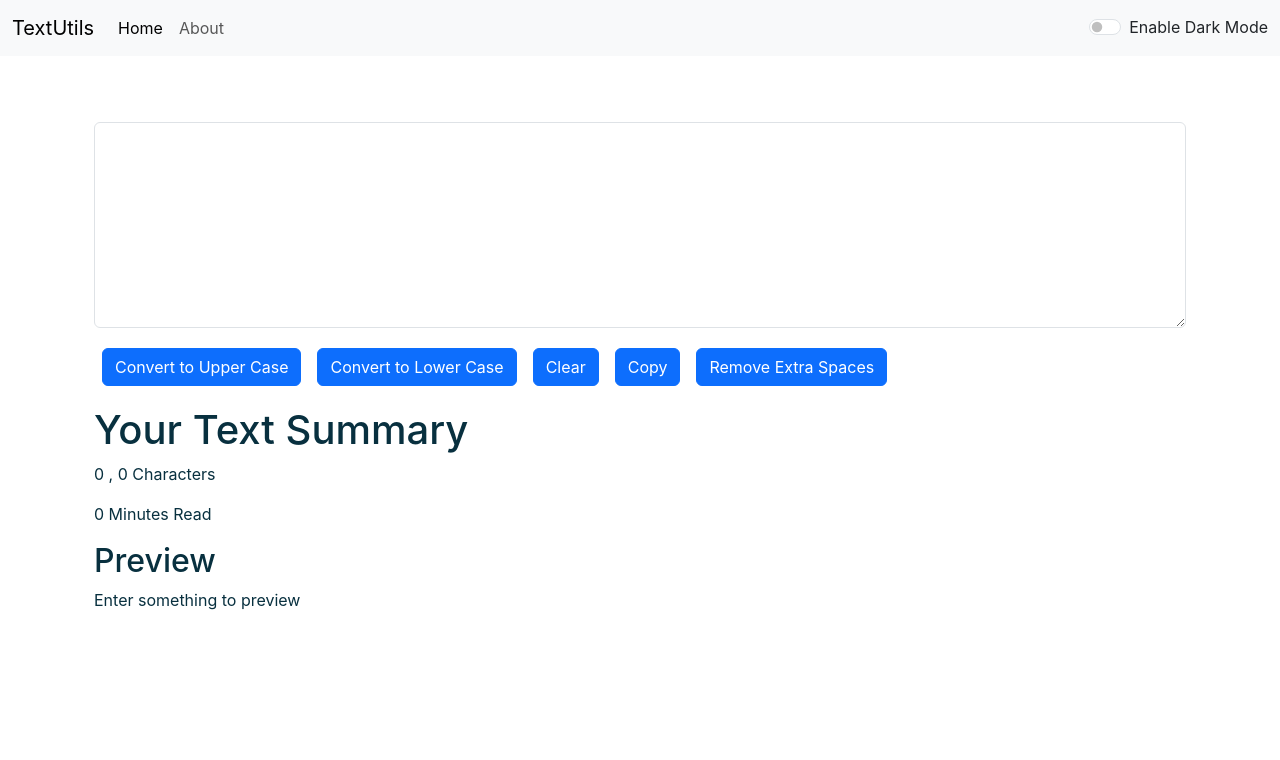
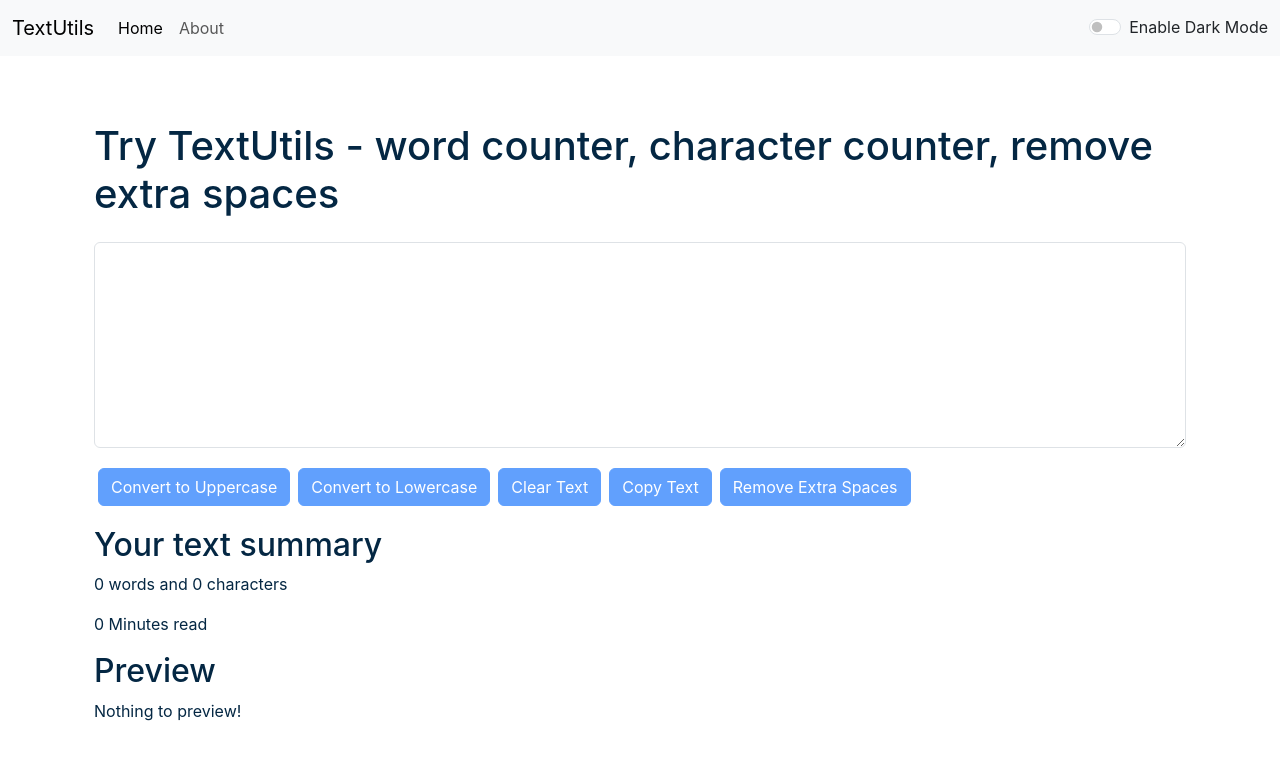
Before and after one commit to victorr0909/TextUtils, a React (Create React App) app: page / in a window 1280 px wide. Shown: the top 760 px of the page. Built offline with nearby package versions, Linux system fonts and the light colour scheme.

Commit message:
Few changes

```diff
--- a/src/App.js
+++ b/src/App.js
@@ -1,53 +1,56 @@
-import { useState } from 'react';
 import './App.css';
 import Navbar from './components/Navbar';
 import TextForm from './components/TextForm';
+import About from './components/About';
+import React, { useState } from 'react';
 import Alert from './components/Alert';
- import About from './components/About';
-import {BrowserRouter as Router,  Switch, Route} from "react-router-dom";
-// import TextForm from './components/TextForm';
+import {
+  BrowserRouter as Router,
+  Switch,
+  Route
+} from "react-router-dom";
 
 
 function App() {
-  const [mode, setMode] = useState('light') ; //whether Dark Mode is enabled or not
+  const [mode, setMode] = useState('light'); // Whether dark mode is enabled or not
   const [alert, setAlert] = useState(null);
 
-  const showAlert =(message , type) =>{
+  const showAlert = (message, type)=>{
       setAlert({
-      msg : message,
-      type : type
+        msg: message,
+        type: type
       })
       setTimeout(() => {
           setAlert(null);
       }, 1500);
   }
 
-  const toggleMode= () =>{
-    if(mode==='light'){
+  const toggleMode = ()=>{
+    if(mode === 'light'){
       setMode('dark');
-      document.body.style.backgroundColor = '#08303f';
-      showAlert("Dark Mode Enabled","success");
-      document.title="'TextUtils - Dark Mode Enabled!"
+      document.body.style.backgroundColor = '#042743';
+      showAlert("Dark mode has been enabled", "success");
     }
     else{
       setMode('light');
       document.body.style.backgroundColor = 'white';
-      showAlert("Dark Mode Disabled","success");
-      document.title="'TextUtils - Light Mode Enabled!"
+      showAlert("Light mode has been enabled", "success");
     }
   }
   return (
     <>
     <Router>
-        <Navbar title="TextUtils" mode={mode} toggleMode={toggleMode}/>
-        <Alert alert={alert} />
+    <Navbar title="TextUtils" mode={mode} toggleMode={toggleMode} key={new Date()} />
+    <Alert alert={alert}/>
     <div className="container my-3">
     <Switch>
+    {/* /users --> Component 1
+        /users/home --> Component 2 */}
           <Route exact path="/about">
             <About mode={mode} />
           </Route>
           <Route exact path="/">
-              <TextForm showAlert={showAlert}  mode={mode}/>
+            <TextForm showAlert={showAlert} heading="Try TextUtils - word counter, character counter, remove extra spaces" mode={mode}/>
           </Route>
     </Switch>
     </div>
@@ -55,4 +58,5 @@
     </>
   );
 }
+
 export default App;
--- a/src/components/TextForm.js
+++ b/src/components/TextForm.js
@@ -1,63 +1,65 @@
 import React, {useState} from 'react'
 
+
 export default function TextForm(props) {
-    const handleUpClick =()=>{
-        console.log("Uppercase was clicked" + text);
+    const handleUpClick = ()=>{
         let newText = text.toUpperCase();
+        setText(newText)
+        props.showAlert("Converted to uppercase!", "success");
+    }
+
+    const handleLoClick = ()=>{
+        let newText = text.toLowerCase();
+        setText(newText)
+        props.showAlert("Converted to lowercase!", "success");
+    }
+
+    const handleClearClick = ()=>{
+        let newText = '';
         setText(newText);
-        props.showAlert("Converted to Upper Case!" , "success");
+        props.showAlert("Text Cleared!", "success");
     }
-    const handleLoClick =()=>{
-        console.log("Uppercase was clicked" + text);
-        let newText = text.toLowerCase();
-        setText(newText);
-        props.showAlert("Converted to Lower Case!" , "success");
+
+    const handleOnChange = (event)=>{
+        setText(event.target.value)
     }
-    const handleToClick =()=>{
-        let newText =("");
-        setText(newText);
-        props.showAlert("Text Cleared!" , "success");
+
+    // Credits: A
+    const handleCopy = () => {
+        navigator.clipboard.writeText(text);
+        props.showAlert("Copied to Clipboard!", "success");
     }
-    const handleOnChange =(event)=>{
-        console.log("On Change");
-        setText(event.target.value);
-        }
-    const handleCopy =()=>{
-            console.log("On Copy");
-            var text = document.getElementById("myBox");
-            text.select();
-            navigator.clipboard.writeText(text.value);
-            props.showAlert("Copied to Clipboard!" , "success");
-            }
 
-    const handleExtraSpaces = () =>{
+    // Credits: Coding Wala
+    const handleExtraSpaces = () => {
         let newText = text.split(/[ ]+/);
-        setText(newText.join(" "))
-        props.showAlert("Extra Spaces Removed!" , "success");
+        setText(newText.join(" "));
+        props.showAlert("Extra spaces removed!", "success");
     }
-    const [text, setText]=useState('');
-        return (
-            <>
-            <div className="container"  style={{color : props.mode===`dark`?`white`:`#08303f`}}>
-                <h1>{props.heading} </h1>
-                <div className="mb-3">
-                    <textarea className="form-control" value= {text} onChange={handleOnChange} style={{backgroundColor : props.mode===`light`?`white`:`#257a9a` , color : props.mode===`dark`?`white`:`#08303f`}} id="myBox" rows="8"></textarea>
-                </div>
-                <button className="btn btn-primary mx-2 my-1" onClick={handleUpClick}>Convert to Upper Case</button>
-                <button className="btn btn-primary mx-2 my-1" onClick={handleLoClick}>Convert to Lower Case</button>
-                <button className="btn btn-primary mx-2 my-1" onClick={handleToClick}>Clear</button>
-                <button className="btn btn-primary mx-2 my-1" onClick={handleCopy}>Copy</button>
-                <button className="btn btn-primary mx-2 my-1" onClick={handleExtraSpaces}>Remove Extra Spaces</button>
 
-
+    const [text, setText] = useState('');
+    // text = "new text"; // Wrong way to change the state
+    // setText("new text"); // Correct way to change the state
+    return (
+        <>
+        <div className="container" style={{color: props.mode==='dark'?'white':'#042743'}}>
+            <h1 className='mb-4'>{props.heading}</h1>
+            <div className="mb-3">
+            <textarea className="form-control" value={text} onChange={handleOnChange} style={{backgroundColor: props.mode==='dark'?'#13466e':'white', color: props.mode==='dark'?'white':'#042743'}} id="myBox" rows="8"></textarea>
             </div>
-            <div className="container my-3"  style={{color : props.mode===`dark`?`white`:`#08303f`}}>
-                <h1>Your Text Summary</h1>
-                <p>{text.split(" ").filter((element)=>{return element.length!==0 }).length} , {text.length} Characters</p>
-                <p>{0.08 * text.split(" ").filter((element)=>{return element.length!==0 }).length} Minutes Read</p>
-                <h2>Preview</h2>
-                <p>{text.length>0?text:"Enter something to preview"}</p>
-            </div>
-            </>
-  )
+            <button disabled={text.length===0} className="btn btn-primary mx-1 my-1" onClick={handleUpClick}>Convert to Uppercase</button>
+            <button disabled={text.length===0} className="btn btn-primary mx-1 my-1" onClick={handleLoClick}>Convert to Lowercase</button>
+            <button disabled={text.length===0} className="btn btn-primary mx-1 my-1" onClick={handleClearClick}>Clear Text</button>
+            <button disabled={text.length===0} className="btn btn-primary mx-1 my-1" onClick={handleCopy}>Copy Text</button>
+            <button disabled={text.length===0} className="btn btn-primary mx-1 my-1" onClick={handleExtraSpaces}>Remove Extra Spaces</button>
+        </div>
+        <div className="container my-3" style={{color: props.mode==='dark'?'white':'#042743'}}>
+            <h2>Your text summary</h2>
+            <p>{text.split(/\s+/).filter((element)=>{return element.length!==0}).length} words and {text.length} characters</p>
+            <p>{0.008 *  text.split(/\s+/).filter((element)=>{return element.length!==0}).length} Minutes read</p>
+            <h2>Preview</h2>
+            <p>{text.length>0?text:"Nothing to preview!"}</p>
+        </div>
+        </>
+    )
 }
```
Lines whose indentation alone changed are shown as unchanged.
